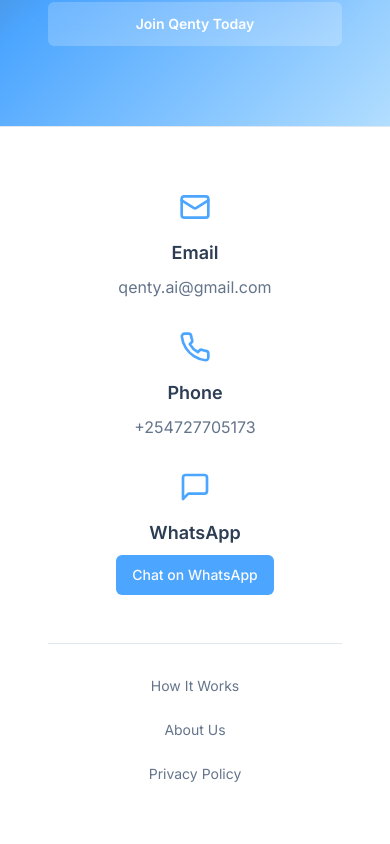
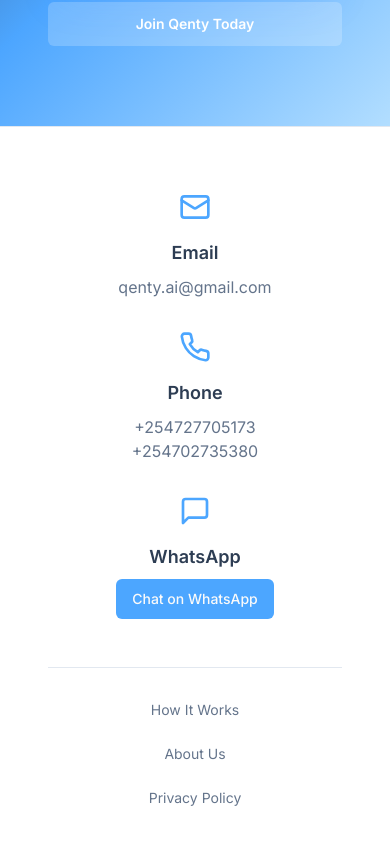
Before and after one commit to FaithKwamboka/kesher-biz-grow, a React (Vite) app: page / in a window 390 px wide. Shown: the part 8471-9315 px from the top of the page. Built offline with nearby package versions, Linux system fonts and the light colour scheme; the HTML template or start-up script is replaced by a standard one.

Commit message:
Add phone number to contact

```diff
--- a/src/pages/Index.tsx
+++ b/src/pages/Index.tsx
@@ -458,6 +458,7 @@ const Index = () => {
               <Phone className="w-8 h-8 text-qenty-blue mb-4" />
               <h3 className="text-lg font-semibold mb-2 text-qenty-navy">Phone</h3>
               <p className="text-muted-foreground">+254727705173</p>
+              <p className="text-muted-foreground">+254702735380</p>
             </div>
             <div className="flex flex-col items-center">
               <MessageSquare className="w-8 h-8 text-qenty-blue mb-4" />
```
